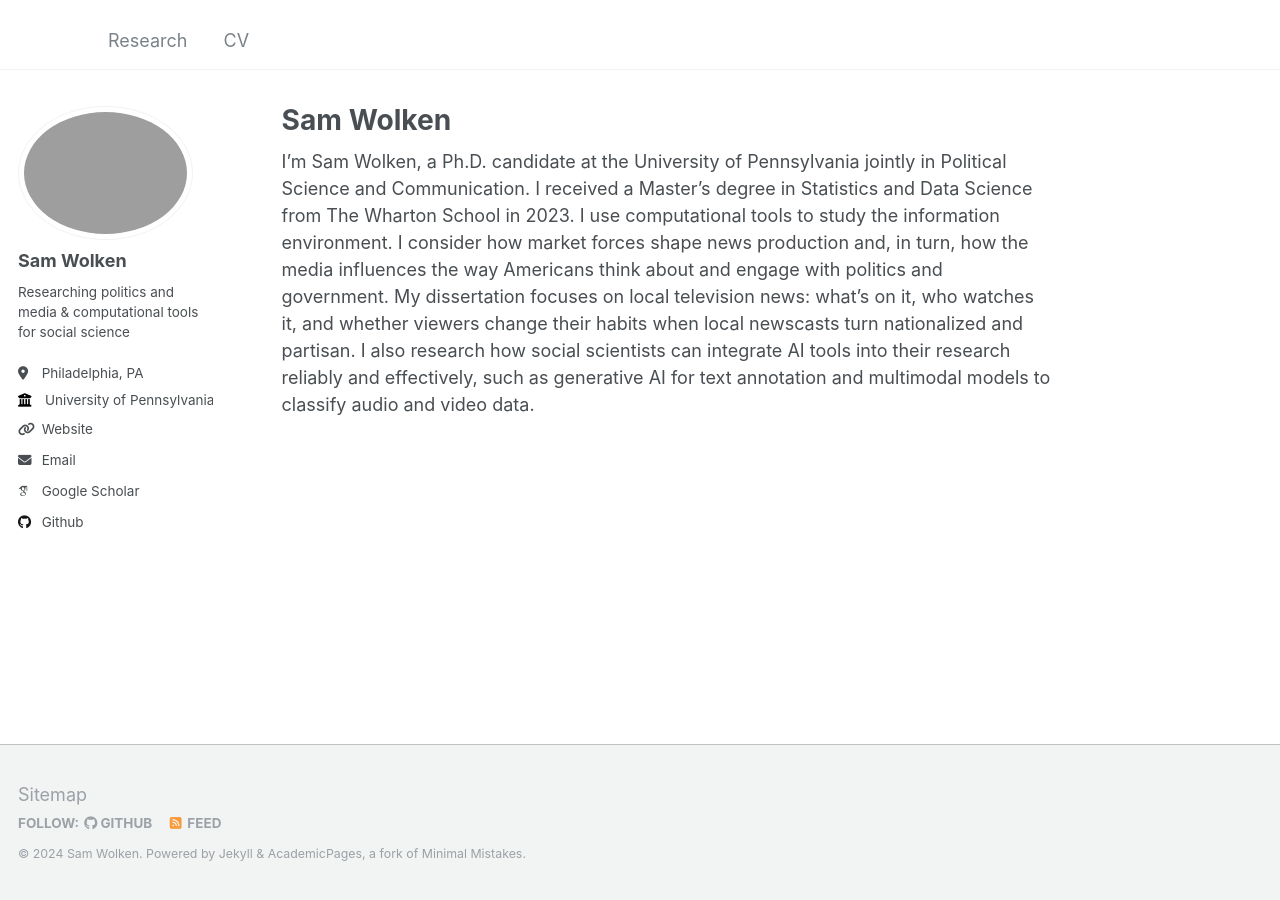
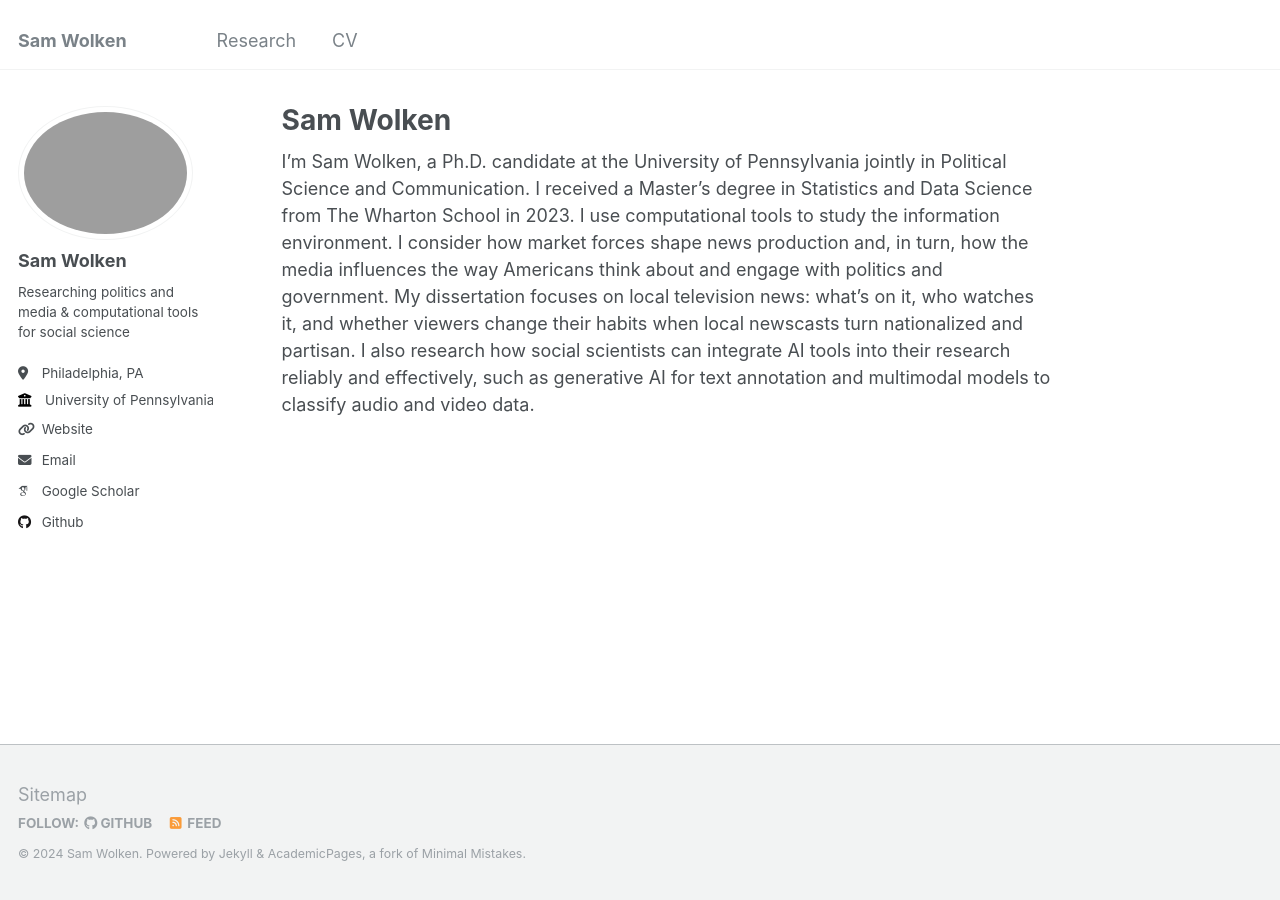
Before and after one commit to swolken/.github.io, a Jekyll site: the page built from _pages/about.md, in a window 1280 px wide. Built offline with Jekyll 4.4.1, drawn with Linux system fonts in a browser that asks for light colours; some web fonts are replaced.

Commit message:
Update _config.yml

```diff
--- a/_config.yml
+++ b/_config.yml
@@ -8,7 +8,7 @@
 
 # Basic Site Settings
 locale                   : "en-US"
-title                    : ""
+title                    : "Sam Wolken"
 title_separator          : ""
 name                     : &name "Sam Wolken"
 description              : &description "Computational Social Scientist"
```
